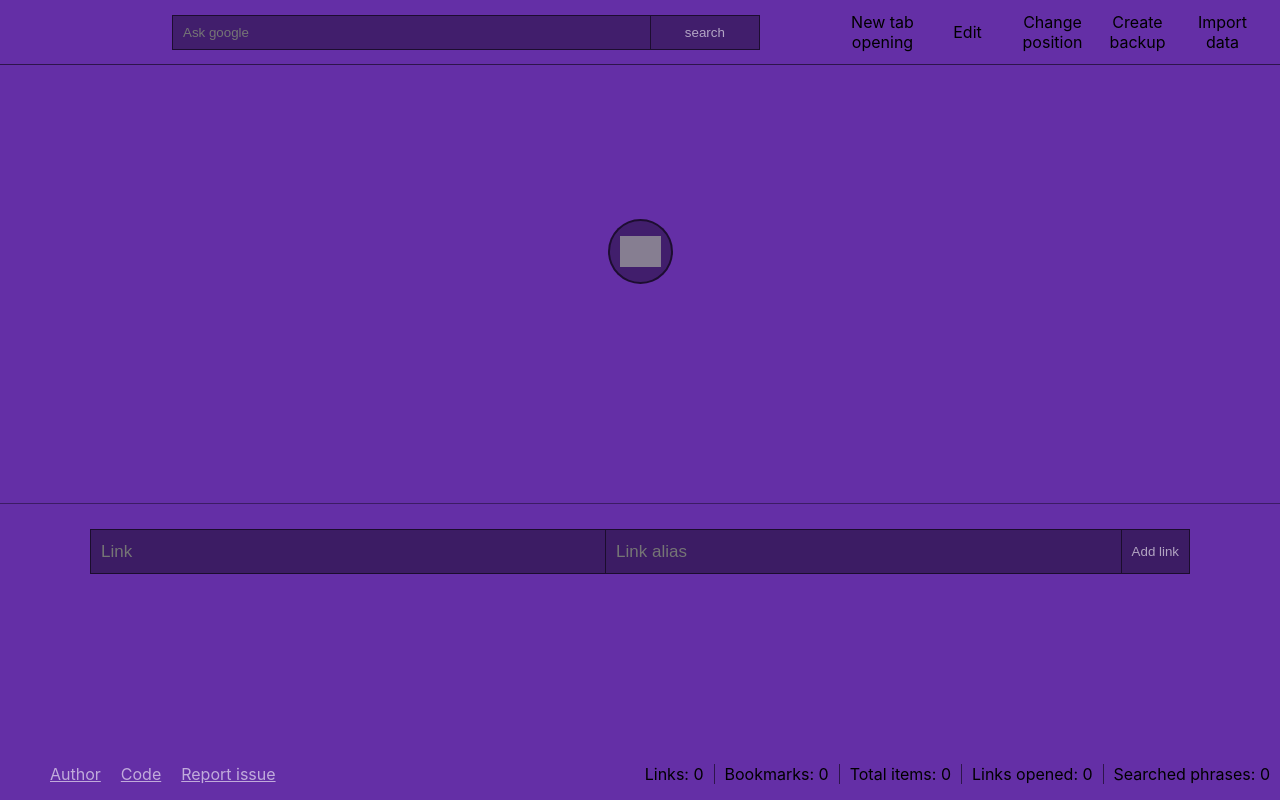
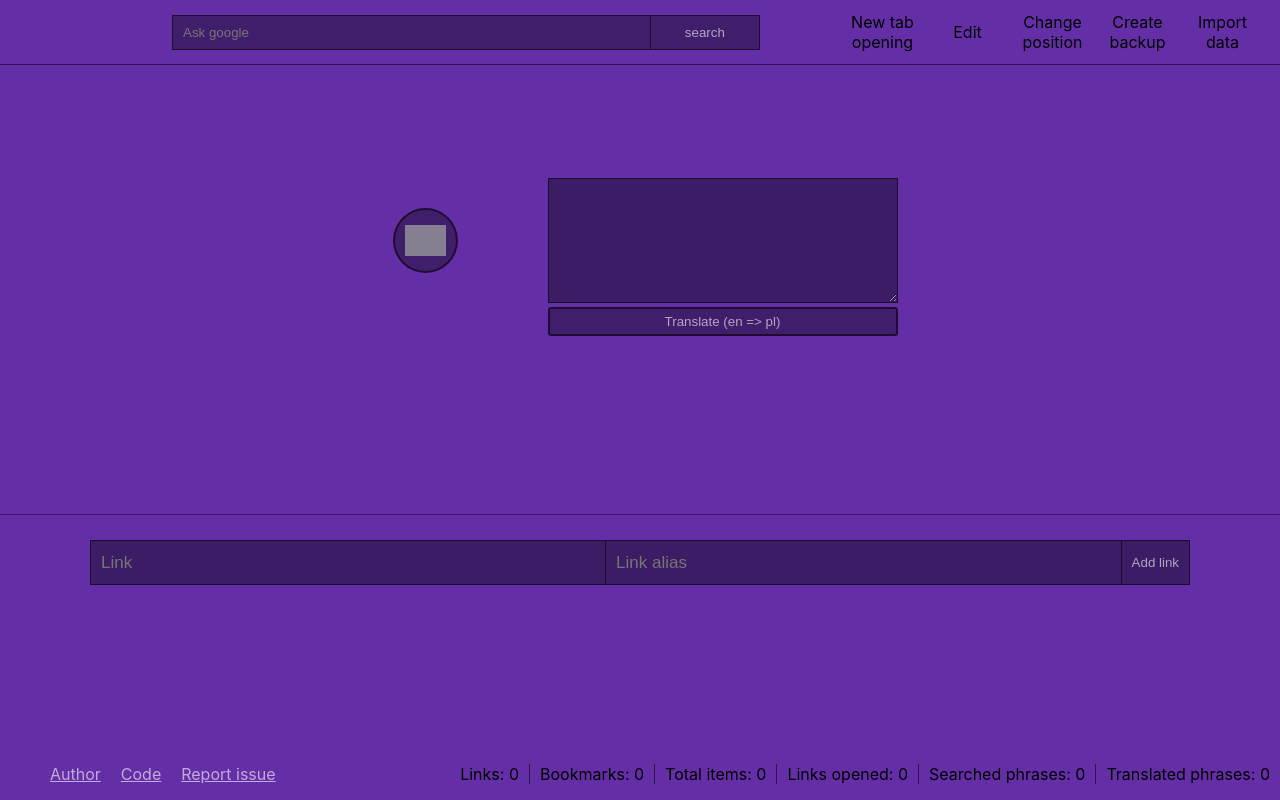
Before and after one commit to haron-IV/home-screen, a React (Create React App) app: page / in a window 1280 px wide. Built offline with nearby package versions, Linux system fonts and the light colour scheme; grey boxes are pictures that could not be loaded.

Commit message:
add translating

```diff
--- a/src/App.css
+++ b/src/App.css
@@ -2,11 +2,11 @@
   --link-size: 65px;
 
   --app-bg: rgb(100, 47, 166);
-  --link-bg: rgba(0, 0, 0, .35);
-  --link-border: rgba(0, 0, 0, .55);
+  --link-bg: rgba(0, 0, 0, 0.35);
+  --link-border: rgba(0, 0, 0, 0.55);
   --modal-bg: rgb(100, 47, 166);
-  --modal-font-color: rgba(255, 255, 255, .6);
-  --modal-input-bg: rgba(0, 0, 0, .4);
+  --modal-font-color: rgba(255, 255, 255, 0.6);
+  --modal-input-bg: rgba(0, 0, 0, 0.4);
   --z-index-max: 100;
 }
 
--- a/src/App.js
+++ b/src/App.js
@@ -8,7 +8,7 @@ import AppFooter from "./components/appFooter";
 import ImportDataFromBackupModal from "./components/importDataFromBackupModal";
 import { setLinks } from "./store/links";
 import { setBookmark } from "./store/bookmarks";
-import { setLinksOpened, setSearchCount } from "./store/stats";
+import { setLinksOpened, setSearchCount, setTranslatedPhrases } from "./store/stats";
 import { setDeviceWidth } from "./store/appStore";
 import { selectDataImporting } from "./store/menu";
 import "./App.css";
@@ -38,6 +38,7 @@ function App() {
   showBookmarkFromStorage();
   dispatch(setLinksOpened());
   dispatch(setSearchCount());
+  dispatch(setTranslatedPhrases());
   setWindowSize();
   window.addEventListener("resize", setWindowSize);
 
--- a/src/components/appFooter.js
+++ b/src/components/appFooter.js
@@ -1,7 +1,7 @@
 import { useSelector } from "react-redux";
 import { getLinksCount } from "../store/links";
 import { selectBookmarkCount } from "../store/bookmarks";
-import { selectOpenedLinks, selectSearchCount } from "../store/stats";
+import { selectOpenedLinks, selectSearchCount, selectTranslatedPhrases } from "../store/stats";
 import "./styles/appFooter.css";
 
 export default function AppHeader(props) {
@@ -9,6 +9,7 @@ export default function AppHeader(props) {
   const bookmarkCount = useSelector(selectBookmarkCount);
   const linksOpened = useSelector(selectOpenedLinks);
   const searchedPhrases = useSelector(selectSearchCount);
+  const translatedPhrases = useSelector(selectTranslatedPhrases);
 
   return (
     <footer className="app-footer">
@@ -53,6 +54,10 @@ export default function AppHeader(props) {
             <span className="stat-name">Searched phrases: </span>
             <span className="stat-value">{searchedPhrases}</span>
           </li>
+          <li className="single-stat">
+            <span className="stat-name">Translated phrases: </span>
+            <span className="stat-value">{translatedPhrases}</span>
+          </li>
         </ul>
       </div>
     </footer>
--- a/src/components/linksView.js
+++ b/src/components/linksView.js
@@ -1,47 +1,56 @@
-import React from 'react';
-import { useDispatch, useSelector } from 'react-redux'
-import './styles/linksView.css'
-import SingleLink from './singleLink'
-import AddNewLinkModal from './addNewLinkModal'
-import { selectLinks } from '../store/links'
-import { selectEdit, selectChangePosition } from '../store/menu'
-import { toggleModal, selectIsModalVisible } from '../store/addLinkModal'
-
+import React, { useState } from "react";
+import { useDispatch, useSelector } from "react-redux";
+import "./styles/linksView.css";
+import SingleLink from "./singleLink";
+import AddNewLinkModal from "./addNewLinkModal";
+import { selectLinks } from "../store/links";
+import { selectEdit, selectChangePosition, selectNewTabOpening } from "../store/menu";
+import { toggleModal, selectIsModalVisible } from "../store/addLinkModal";
+import { incrementTranslatedPhrases } from "../store/stats";
 
 export function LinksView() {
-  const links = useSelector(selectLinks)
-  const isModalVisible = useSelector(selectIsModalVisible)
-  const isEditing = useSelector(selectEdit)
-  const isPositionChanging = useSelector(selectChangePosition)
-  const dispatch = useDispatch()
-  console.log(!isEditing || !isPositionChanging);
+  const links = useSelector(selectLinks);
+  const isModalVisible = useSelector(selectIsModalVisible);
+  const isEditing = useSelector(selectEdit);
+  const isPositionChanging = useSelector(selectChangePosition);
+  const isNewTabOpeningActive = useSelector(selectNewTabOpening);
+  const dispatch = useDispatch();
   const toggleModalVisibility = () => {
-    dispatch(toggleModal())
-  }
+    dispatch(toggleModal());
+  };
+  const [textToTranslate, setTextToTranslate] = useState("");
+  const handleTranslate = () => {
+    if (textToTranslate.trim() === "") return;
+    window.open(`https://translate.google.pl/?sl=en&tl=pl&text=${textToTranslate}`, isNewTabOpeningActive ? "_blank" : "_self");
+    dispatch(incrementTranslatedPhrases());
+  };
 
   return (
     <main className="links-view">
-      {links.map(({name, href, img, id, index, favourite}) => <SingleLink
-        name={name}
-        href={href}
-        img={img}
-        key={`${href}${name}`}
-        index={index}
-        id={id}
-        isFavourite={favourite}
-      />)
-      }
+      <div className="links-wrapper">
+        {links.map(({ name, href, img, id, index, favourite }) => (
+          <SingleLink name={name} href={href} img={img} key={`${href}${name}`} index={index} id={id} isFavourite={favourite} />
+        ))}
 
-      {isEditing || isPositionChanging ? null :
-        <SingleLink
-         name=""
-         href=""
-         img="https://www.flaticon.com/svg/static/icons/svg/1828/1828925.svg"
-         feature={toggleModalVisibility}
-        />
-      }
+        {isEditing || isPositionChanging ? null : (
+          <SingleLink name="" href="" img="https://www.flaticon.com/svg/static/icons/svg/1828/1828925.svg" feature={toggleModalVisibility} />
+        )}
 
-      {isModalVisible ? <AddNewLinkModal /> : null}
+        {isModalVisible ? <AddNewLinkModal /> : null}
+      </div>
+
+      <div className="translator-wrapper">
+        <textarea
+          className="textfield"
+          onChange={(e) => setTextToTranslate(e.target.value)}
+          onKeyDown={(e) => {
+            if (e.key === "Enter") handleTranslate();
+          }}
+        ></textarea>
+        <button className="translate-button" onClick={() => handleTranslate()}>
+          Translate (en => pl)
+        </button>
+      </div>
     </main>
   );
 }
--- a/src/components/styles/linksView.css
+++ b/src/components/styles/linksView.css
@@ -1,6 +1,44 @@
 .links-view {
   padding: 20px;
+  display: flex;
+  justify-content: space-between;
+}
+
+.links-wrapper {
   display: flex;
   flex-wrap: wrap;
   justify-content: center;
 }
+
+.translator-wrapper {
+  margin-left: 5rem;
+  width: 350px;
+}
+
+.textfield {
+  width: 100%;
+  height: 125px;
+  background-color: var(--modal-input-bg);
+  border: 1px solid var(--link-border);
+  color: var(--modal-font-color);
+  padding: 1rem;
+  outline: none;
+}
+
+.textfield:focus {
+  border: 1px solid var(--modal-font-color);
+}
+
+.translate-button {
+  background-color: var(--link-bg);
+  border: 2px solid var(--link-border);
+  border-radius: 3px;
+  width: 100%;
+  color: var(--modal-font-color);
+  padding: 5px;
+  outline: transparent;
+  cursor: pointer;
+}
+.translate-button:hover {
+  background-color: var(--link-border);
+}
--- a/src/store/stats.js
+++ b/src/store/stats.js
@@ -1,11 +1,12 @@
 import { createSlice } from "@reduxjs/toolkit";
-import { increaseOpenedLinks, increaseSearchCount, getStats } from "../utils";
+import { increaseOpenedLinks, increaseSearchCount, getStats, increaseTranslatedPhrases } from "../utils";
 
 export const statsSlice = createSlice({
   name: "stats",
   initialState: {
     linksOpened: 0,
     searchCount: 0,
+    translatedPhrases: 0,
   },
   reducers: {
     incrementOpenedLinks(state) {
@@ -22,12 +23,21 @@ export const statsSlice = createSlice({
     setSearchCount(state) {
       state.searchCount = getStats().searchCount;
     },
+    incrementTranslatedPhrases(state) {
+      state.translatedPhrases = state.translatedPhrases + 1;
+      increaseTranslatedPhrases();
+    },
+    setTranslatedPhrases(state) {
+      state.translatedPhrases = getStats().translatedPhrases;
+    },
   },
 });
 
-export const { incrementOpenedLinks, setLinksOpened, incrementSearchCount, setSearchCount } = statsSlice.actions;
+export const { incrementOpenedLinks, setLinksOpened, incrementSearchCount, setSearchCount, incrementTranslatedPhrases, setTranslatedPhrases } =
+  statsSlice.actions;
 
 export const selectOpenedLinks = (state) => state.stats.linksOpened;
 export const selectSearchCount = (state) => state.stats.searchCount;
+export const selectTranslatedPhrases = (state) => state.stats.translatedPhrases;
 
 export default statsSlice.reducer;
--- a/src/utils.js
+++ b/src/utils.js
@@ -5,10 +5,11 @@ const STORAGE_MODEL = {
   stats: {
     linksOpened: 0,
     searchCount: 0,
+    translatedPhrases: 0,
   },
   config: {
     newTabOpening: false,
-    buildVersion: "0.1.2",
+    buildVersion: "0.1.1",
   },
 };
 const getStorage = () => localStorage.getItem(STORAGE_NAME);
@@ -45,6 +46,11 @@ const increaseSearchCount = () => {
   storage.stats.searchCount = storage.stats.searchCount + 1;
   setStorage(storage);
 };
+const increaseTranslatedPhrases = () => {
+  const storage = JSON.parse(getStorage());
+  storage.stats.translatedPhrases = storage.stats.translatedPhrases + 1;
+  setStorage(storage);
+};
 const getStats = () => JSON.parse(getStorage()).stats;
 
 const uuid = () => {
@@ -72,5 +78,6 @@ export {
   setBookmarkLinks,
   increaseOpenedLinks,
   increaseSearchCount,
+  increaseTranslatedPhrases,
   getStats,
 };
```
